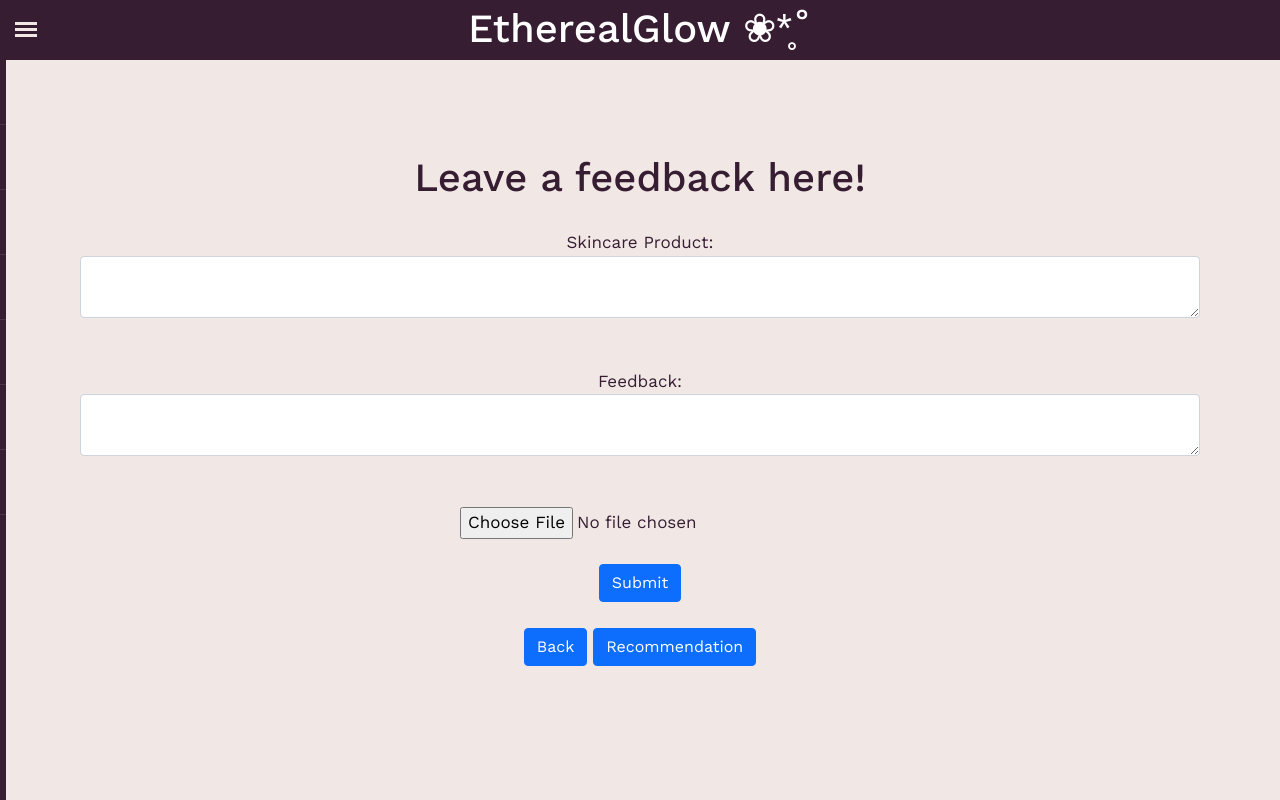
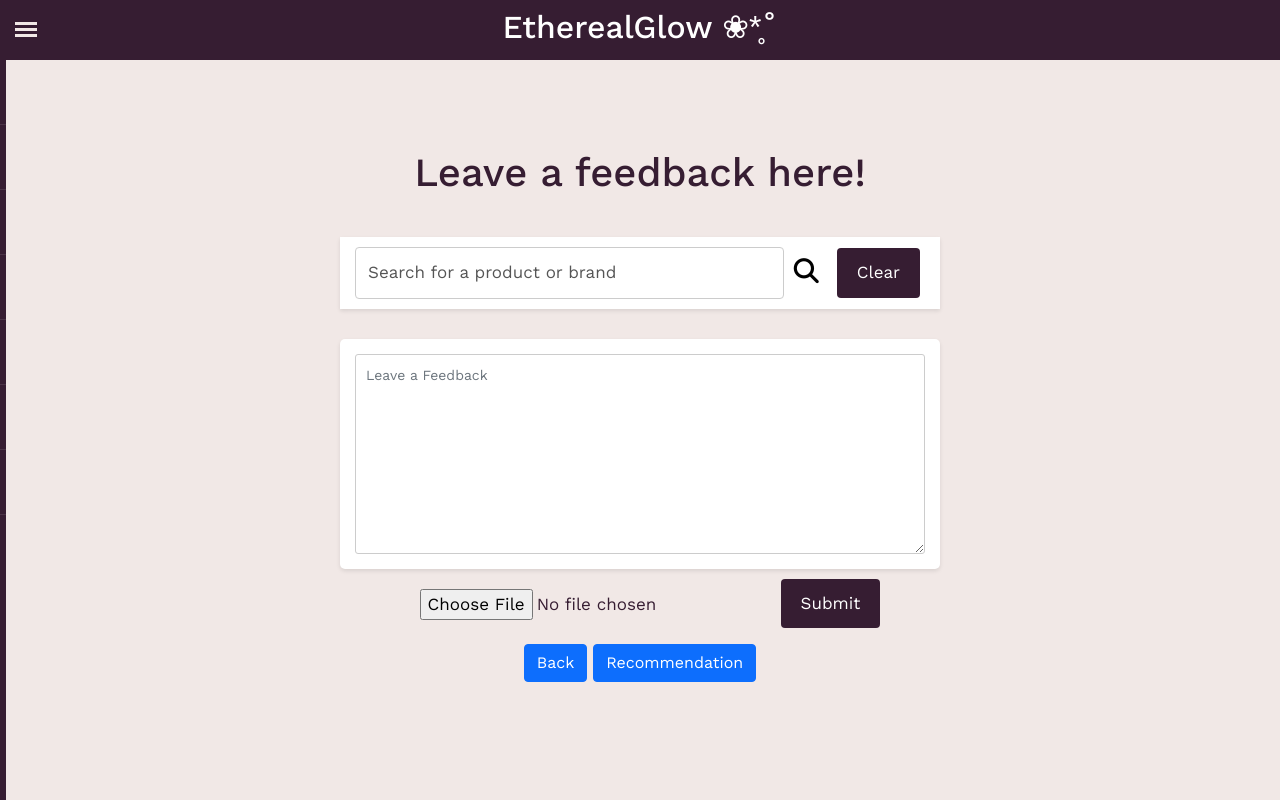
Before and after one commit to aleeqa/EtherealGlow, a Flask app: page /feedback in a window 1280 px wide. Run offline with Flask 3, Linux system fonts and the light colour scheme; a user stored in the database is signed in; some libraries are stand-ins or nearby versions.

Commit message:
modify leave feedback form

```diff
--- a/website/models.py
+++ b/website/models.py
@@ -26,7 +26,7 @@ class Post(db.Model):
 class Feedback(db.Model):
     id = db.Column(db.Integer, primary_key=True)
     user = db.Column(db.Integer, db.ForeignKey('user.id', ondelete="CASCADE"), nullable=False)
-    product_name = db.Column(db.Text, nullable=False)
+    product_input = db.Column(db.Integer, db.ForeignKey('product.product_name', ondelete="CASCADE"), nullable=False)
     text = db.Column(db.Text, nullable=False)
     image = db.Column(db.String(150))
     date_created = db.Column(db.DateTime(timezone=True), default=func.now())
@@ -46,6 +46,7 @@ class Product(db.Model) :
     product_category = db.Column(db.Text, nullable=False)
     product_ingredients = db.Column(db.Text, nullable=False)
     image = db.Column(db.String(150))
+    product_feedback = db.relationship('Feedback', backref='product', passive_deletes=True)
 
 class Products(db.Model) :
     id = db.Column(db.Integer, primary_key=True)
--- a/website/static/script.js
+++ b/website/static/script.js
@@ -104,4 +104,67 @@ $(document).ready(function(){
         $('#ingredients').val('');
         $('#analyzer-result').empty();
     });
+
+     //feedback functionality
+     $('#search-feedback-btn').click(function(){
+        var query = $('#product_input').val();
+        if (query.trim() !== '') {
+            searchProductFeedbacks(query);
+        } else {
+            $('#feedback-results').empty().append('<p>Please enter the name of a product.</p>');
+        }
+    });
+
+    $('#search-feedback-btn').click(function(){
+        var query = $('#product_input').val();
+        searchProductFeedbacks(query);
+    });
+
+    $('#clear-feedback-btn').click(function(){
+        $('#product_input').val('');
+        $('#feedback-results').empty();
+    });
+
+    $('#product_input').autocomplete({
+        source: function(request, response) {
+            $.ajax({
+                url: '/autocomplete',
+                method: 'POST',
+                data: { query: request.term },
+                success: function(data) {
+                    response(data.map(item => item.name));
+                },
+                error: function() {
+                    response([]);
+                }
+            });
+        }
+    });
+
+    function searchProductFeedbacks(query) {
+        $.ajax({
+            type: 'POST',
+            url: '/searchfeedback',
+            data: { query: query },
+            success: function(response){
+                var resultsDiv = $('#feedback-results');
+                resultsDiv.empty();
+                if (response.length > 0) {
+                    $.each(response, function(index, result){
+                        var resultHTML = '<div class="product-feedback">';
+                        resultHTML += '<p>This product is already exist in the database and feel free to share your journey and feedbacks about ' + result.product_name + '.</p>';
+                        resultHTML += '</div>';
+                        resultHTML += '</div>';
+                        resultsDiv.append(resultHTML);
+                    });
+                } else {
+                    resultsDiv.append('<br><p>This product does not exist our database. You can still proceed to leave a feedback and share your journey about this product.</p>');
+                }
+            },
+            error: function(){
+                alert('Error searching for products.');
+            }
+        });
+    }
+
 });
--- a/website/static/styles.css
+++ b/website/static/styles.css
@@ -27,10 +27,10 @@
 }
 
 /*EtherealGlow*/
-h1 {
+h2 {
     text-align: center;
     color: white;
-    margin-top: 5px;
+    margin-top: 8px;
 }
 
 body {
@@ -344,3 +351,58 @@ button .fa-solid {
     border: none;
     color: black;
 }
+
+/* FEEDBACK PART */
+#feedback-results {
+    margin-top: 20px;
+
+}
+
+.feedback-box {
+    width: 600px;
+    height: 230px; /* Changed height to auto for dynamic content */
+    background: white;
+    margin: 30px auto 50px;
+    border-radius: 5px;
+    box-shadow: 0 2px 4px rgba(0, 0, 0, 0.1);
+    padding: 15px; /* Added padding for inner content */
+    box-sizing: border-box; /* Ensures padding is included in the width */
+}
+
+.feedback-row{
+    display: flex;
+    flex-direction: column; /* Changed flex direction to column */
+    align-items: center;
+}
+
+.feedback-button {
+    display: flex;
+    margin-top: 5px;
+    justify-content: center;
+}
+
+#feedback {
+    width: 100%; /* Changed width to be responsive */
+    height: 200px;
+    min-height: 100px; /* Set minimum height for textarea */
+    max-width: 100%; /* Ensures it doesn't overflow its container */
+    margin-bottom: 20px; /* Added margin bottom for spacing */
+    background: transparent;
+    font-size: 14px;
+    color: #333;
+    border: 1px solid #ccc; /* Added border for clarity */
+    border-radius: 3px; /* Added border radius for aesthetics */
+    padding: 10px; /* Added padding for better appearance */
+    box-sizing: border-box; /* Ensures padding is included in the height */
+}
+
+.feedback-button input[type="file"] {
+    margin-top: 10px;
+    margin-left: 25px; /* Added margin between file input and submit button */
+
+}
+
+.feedback-button input[type="submit"] {
+    margin-left: 1px; /* Added margin between file input and submit button */
+
+}
--- a/website/templates/base.html
+++ b/website/templates/base.html
@@ -15,7 +15,7 @@
 
     <body>
 
-        <div class="header"><h1>EtherealGlow ❀*̥˚</h1></div>
+        <div class="header"><h2>EtherealGlow ❀*̥˚</h2></div>
         <input type="checkbox" class="toggle-Sidebar" id="toggle-Sidebar">
         <label for="toggle-Sidebar" class="toggle-icon">
             <div class="bar-top"></div>
--- a/website/templates/feedback.html
+++ b/website/templates/feedback.html
@@ -6,22 +6,39 @@
 <h1 class="title" align = "center">Leave a feedback here!</h1>
 
 <form method="post" action="/feedback" enctype="multipart/form-data">
-    <div align="center">
-        <label for="product_name">Skincare Product:</label><br>
-        <textarea id="product_name" name="product_name" class="form-control" required></textarea><br><br>
+        <div class="search-box">
+            <div class="search-row">
+                <input type="text" id="product_input" name="product_input"  placeholder="Search for a product or brand" autocomplete="off" required>
+                <button id="search-feedback-btn"><i class="fa-solid fa-magnifying-glass"></i></button>
+                <input type="submit" id="clear-feedback-btn" value="Clear">
+            </div>
+        </div>
 
-        <label for="text">Feedback:</label><br>
-        <textarea id="text" name="text" class="form-control" required></textarea><br><br>
+        <div id="feedback-results"></div>
 
-        <input type="file" name="image" autocomplete="off" ><br><br>
+        <div class="feedback-box">
+            <div class="feedback-row">
+                    <textarea type="text" id="feedback" name="text" class="form-control" placeholder="Leave a Feedback" required></textarea>
+                    <div class="feedback-button">
+                        <input type="file" name="image" autocomplete="off" >
+                        <input type="submit" value="Submit">
+                    </div>
+            </div>
+        </div>
 
-        <button type="submit" class = "btn btn btn-primary">Submit</button>
-    </div>
 </form>
+
+
 <br>
 <div align = "center">
     <a href=/display_feedbacks><button type="button" class = "btn btn btn-primary">Back</button></a>
     <a href=/recommendations><button type="button" class = "btn btn btn-primary">Recommendation</button></a>
 </div>
 
+
+<script src="https://ajax.googleapis.com/ajax/libs/jquery/3.5.1/jquery.min.js"></script>
+<script src="https://code.jquery.com/ui/1.13.3/jquery-ui.js"></script>
+<link rel="stylesheet" href="https://code.jquery.com/ui/1.13.3/themes/base/jquery-ui.css">
+<script src="{{ url_for('static', filename='script.js') }}"></script>
+
 {% endblock %}
--- a/website/templates/home.html
+++ b/website/templates/home.html
@@ -87,14 +87,16 @@
     <div class="analyzer-box">
         <div class="analyzer-row">
             <form id="analyze-form" method="post" action="/analyze">
-                <input type="text" id="ingredients" name="ingredients" placeholder="Enter product ingredients">
+                <textarea type="text" id="ingredients" name="ingredients" placeholder="Enter product ingredients"></textarea>
+                <div class="analyzer-button">
                 <input type="submit" id="ingredients-submit-button" value="Check">
                 <input type="submit" id="ingredients-clear-btn" value="Clear">
+                </div>
             </form>
 
         </div>
     </div>
-
+    <br>
     <h3>Skincare Analysis Result:</h3>
     <div id="analyzer-result"></div>
 
--- a/website/templates/reviews_div.html
+++ b/website/templates/reviews_div.html
@@ -18,7 +18,7 @@
             </div>
 
             <div class="card-body">
-                <h5>{{ feedback.product_name }}</h5>
+                <h5>{{ feedback.product_input }}</h5>
                 <p>{{ feedback.text }}</p>
                 {% if feedback.image %}
                 <img src="{{ url_for('static', filename='uploads/' + feedback.image) }}" class="img-fluid" alt="Feedback Image">
--- a/website/views.py
+++ b/website/views.py
@@ -89,21 +89,21 @@ def allowed_file(filename):
 @login_required
 def feedback():
     if request.method == "POST":
-        product_name = request.form.get('product_name')
+        product_input = request.form.get('product_input')
         text = request.form.get('text')
         image = request.files.get('image')
 
         if image and allowed_file(image.filename):
             filename = secure_filename(image.filename)
             image.save(os.path.join(current_app.config['UPLOAD_FOLDER'], filename))
-            feedback = Feedback(product_name=product_name, text=text, image=filename, user=current_user.id)
+            feedback = Feedback(product_input=product_input, text=text, image=filename, user=current_user.id)
 
         elif image and not allowed_file(image.filename):
             flash('Invalid file type. Allowed types are: pdf, png, jpg, jpeg', category='error')
             return redirect(request.url)
 
         else:
-            feedback = Feedback(product_name=product_name, text=text, user=current_user.id)
+            feedback = Feedback(product_input=product_input, text=text, user=current_user.id)
 
         db.session.add(feedback)
         db.session.commit()
@@ -212,6 +212,21 @@ def autocomplete():
     results = Product.query.filter(Product.product_name.ilike(f'%{query}%')).limit(10).all()
     return jsonify([{'name': result.product_name} for result in results])
 
+@views.route('/searchfeedback', methods=['GET', 'POST'])
+def searchFeedback():
+    if request.method == 'POST':
+        query = request.form['query']
+        results = Product.query.filter(Product.product_name.ilike(f'%{query}%')).all()
+        search_results = []
+
+        for result in results:
+            product_info = {
+                'product_name': result.product_name,
+            }
+            search_results.append(product_info)
+
+        return jsonify(search_results)
+
 #ADD NEW PRODUCT
 @views.route('/add_product', methods=['POST'])
 def add_product():
```
Also changed, not shown: other parts of website/static/styles.css (+19 -12 lines), instance/database.db, website/static/uploads/80.SIMPLE-FACIAL-WASH-REFRESHING-150ML.png (added), website/static/uploads/OIP.jpeg (added).
